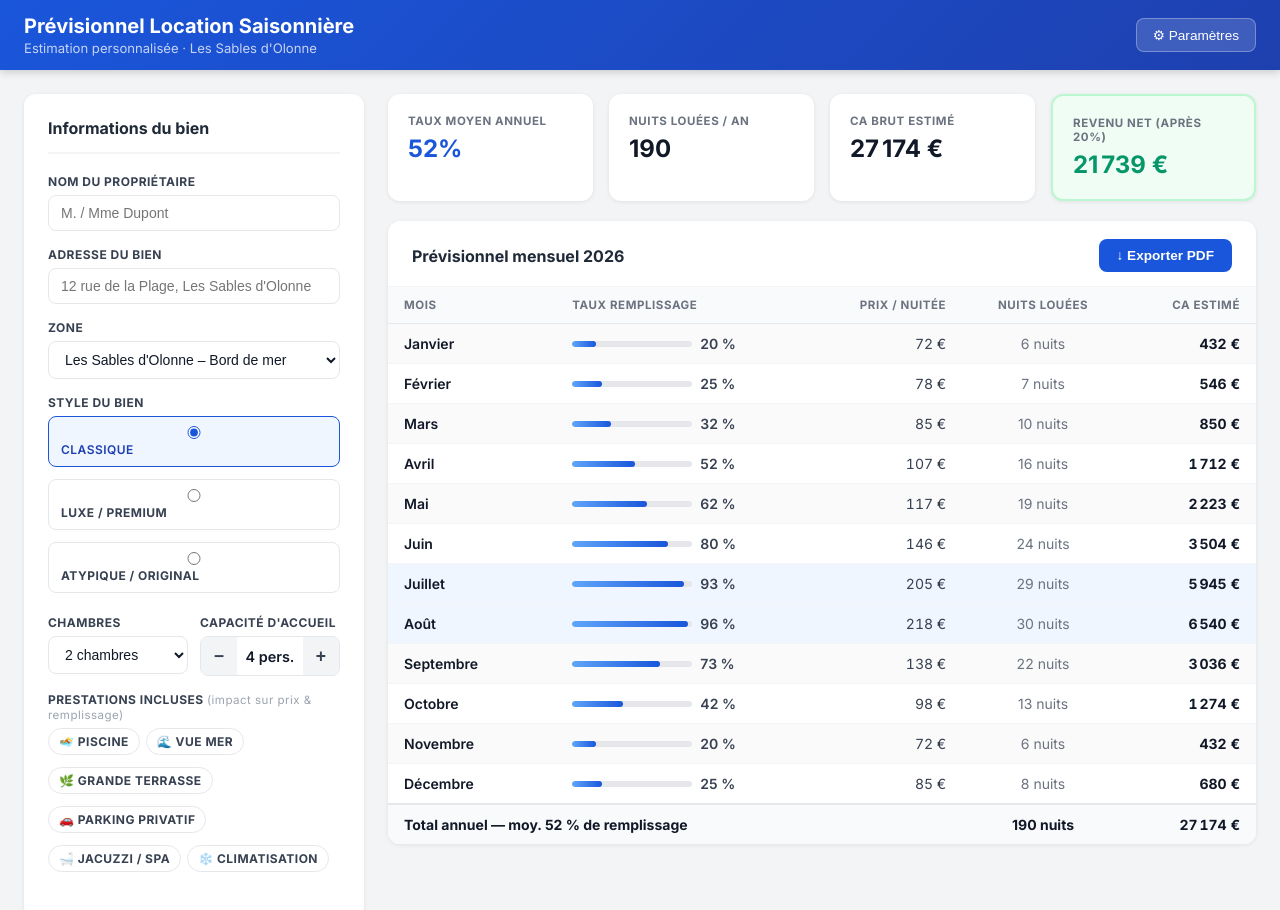
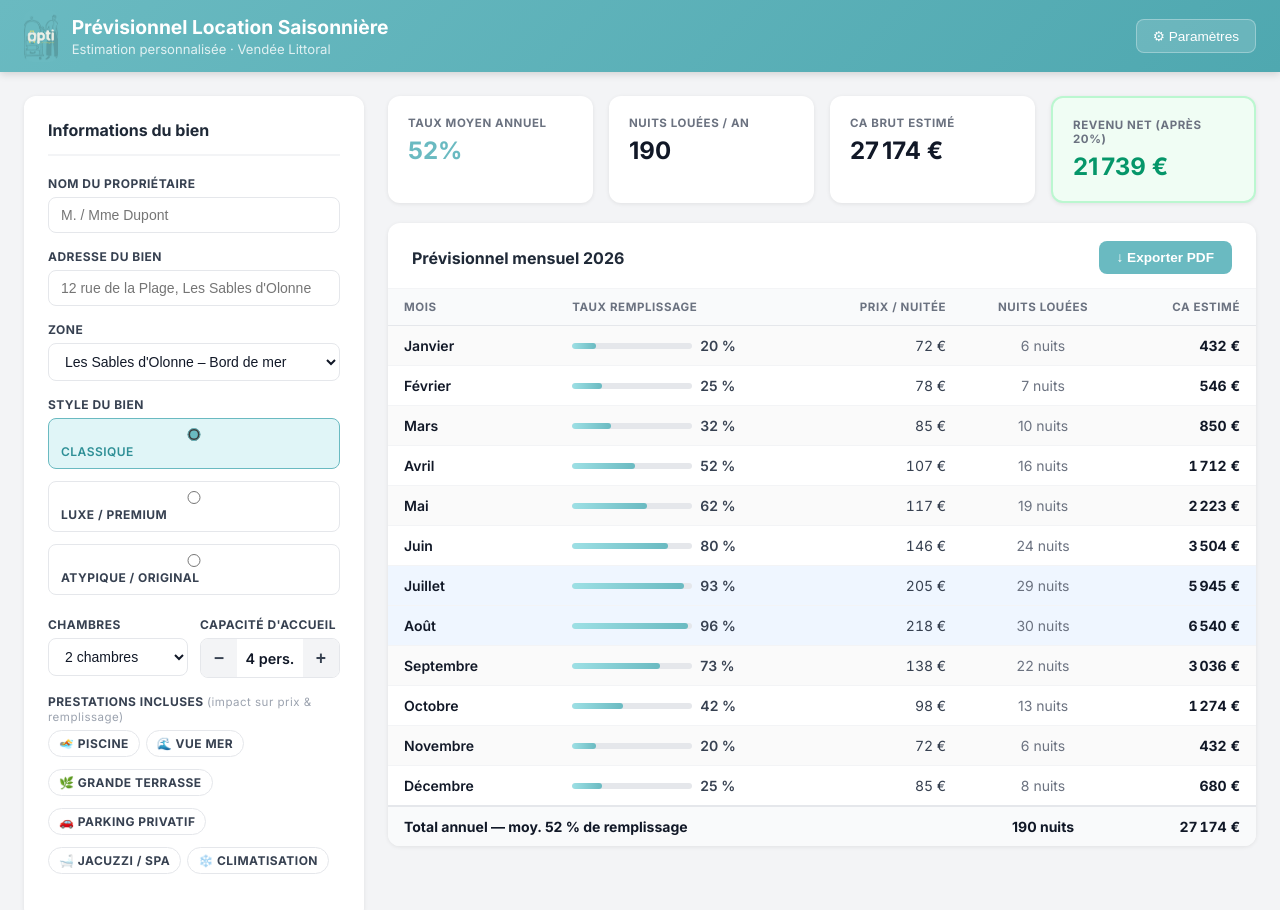
Before and after one commit to opticonciergerie-lgtm/previsionnel-location, a React (Vite) app: page / in a window 1280 px wide. Shown: the top 910 px of the page. Built offline with nearby package versions, Linux system fonts and the light colour scheme.

Commit message:
Couleur teal + logo + fix PDF
Couleur teal + logo + fix PDF

```diff
--- a/src/App.css
+++ b/src/App.css
@@ -13,10 +13,10 @@ body {
 
 /* ── Header ── */
 .app-header {
-  background: linear-gradient(135deg, #1a56db 0%, #1e40af 100%);
+  background: linear-gradient(135deg, #6abac1 0%, #4fa8b0 100%);
   color: #fff;
   padding: 0 24px;
-  box-shadow: 0 2px 8px rgba(0,0,0,0.18);
+  box-shadow: 0 2px 8px rgba(0,0,0,0.15);
   position: sticky;
   top: 0;
   z-index: 10;
@@ -27,10 +27,21 @@ body {
   display: flex;
   align-items: center;
   justify-content: space-between;
-  padding: 14px 0;
+  padding: 10px 0;
 }
-.app-header h1 { font-size: 1.25rem; font-weight: 700; }
-.app-header p  { font-size: 0.82rem; opacity: 0.75; margin-top: 2px; }
+.header-left {
+  display: flex;
+  align-items: center;
+  gap: 14px;
+}
+.header-logo {
+  height: 52px;
+  width: auto;
+  border-radius: 8px;
+  object-fit: contain;
+}
+.app-header h1 { font-size: 1.2rem; font-weight: 700; }
+.app-header p  { font-size: 0.82rem; opacity: 0.80; margin-top: 2px; }
 
 .btn-settings {
   background: rgba(255,255,255,0.15);
@@ -139,8 +150,8 @@ body {
 }
 .form-group input:focus,
 .form-group select:focus {
-  border-color: #1a56db;
-  box-shadow: 0 0 0 3px rgba(26,86,219,0.10);
+  border-color: #6abac1;
+  box-shadow: 0 0 0 3px rgba(106,186,193,0.18);
 }
 
 .form-row { display: flex; gap: 12px; }
@@ -160,9 +171,9 @@ body {
   color: #374151;
   transition: all 0.15s;
 }
-.radio-card:hover { border-color: #93c5fd; background: #eff6ff; }
-.radio-card.active { border-color: #1a56db; background: #eff6ff; color: #1e40af; font-weight: 600; }
-.radio-card input { accent-color: #1a56db; }
+.radio-card:hover { border-color: #6abac1; background: #f0fafb; }
+.radio-card.active { border-color: #6abac1; background: #e0f5f7; color: #2e8f96; font-weight: 600; }
+.radio-card input { accent-color: #6abac1; }
 
 /* Capacity stepper */
 .capacity-input {
@@ -207,8 +218,8 @@ body {
   white-space: nowrap;
   transition: all 0.15s;
 }
-.extra-chip:hover { border-color: #93c5fd; background: #eff6ff; }
-.extra-chip.active { border-color: #1a56db; background: #dbeafe; color: #1e40af; font-weight: 600; }
+.extra-chip:hover { border-color: #6abac1; background: #f0fafb; }
+.extra-chip.active { border-color: #6abac1; background: #e0f5f7; color: #2e8f96; font-weight: 600; }
 .extra-chip input { display: none; }
 
 /* ── Results panel ── */
@@ -238,7 +249,7 @@ body {
 .summary-card.highlight { border: 2px solid #bbf7d0; background: #f0fdf4; }
 .card-label { font-size: 0.72rem; font-weight: 700; color: #6b7280; text-transform: uppercase; letter-spacing: 0.05em; }
 .card-value { font-size: 1.5rem; font-weight: 700; color: #111827; }
-.card-value.primary { color: #1a56db; }
+.card-value.primary { color: #6abac1; }
 .card-value.green   { color: #059669; }
 
 /* ── Forecast table ── */
@@ -258,7 +269,7 @@ body {
 .section-header h2 { font-size: 1rem; font-weight: 700; color: #1f2937; }
 
 .btn-export {
-  background: #1a56db;
+  background: #6abac1;
   color: #fff;
   border: none;
   padding: 9px 18px;
@@ -268,10 +279,10 @@ body {
   font-weight: 600;
   transition: background 0.2s;
 }
-.btn-export:hover { background: #1e40af; }
+.btn-export:hover { background: #4fa8b0; }
 
 .btn-primary {
-  background: #1a56db;
+  background: #6abac1;
   color: #fff;
   border: none;
   padding: 9px 16px;
@@ -282,7 +293,7 @@ body {
   white-space: nowrap;
   transition: background 0.2s;
 }
-.btn-primary:hover:not(:disabled) { background: #1e40af; }
+.btn-primary:hover:not(:disabled) { background: #4fa8b0; }
 .btn-primary:disabled { opacity: 0.6; cursor: not-allowed; }
 
 .table-wrapper { overflow-x: auto; }
@@ -329,7 +340,7 @@ body {
 }
 .occ-fill {
   height: 100%;
-  background: linear-gradient(90deg, #60a5fa, #1a56db);
+  background: linear-gradient(90deg, #9de0e5, #6abac1);
   border-radius: 3px;
   transition: width 0.4s ease;
 }
--- a/src/App.jsx
+++ b/src/App.jsx
@@ -51,9 +51,12 @@ export default function App() {
       {/* ── Header ── */}
       <header className="app-header">
         <div className="header-content">
-          <div>
-            <h1>Prévisionnel Location Saisonnière</h1>
-            <p>Estimation personnalisée · Les Sables d'Olonne</p>
+          <div className="header-left">
+            <img src="/logo.png" alt="Opti Conciergerie" className="header-logo" />
+            <div>
+              <h1>Prévisionnel Location Saisonnière</h1>
+              <p>Estimation personnalisée · Vendée Littoral</p>
+            </div>
           </div>
           <button className="btn-settings" onClick={() => setShowSettings(v => !v)}>
             ⚙ Paramètres
--- a/src/components/ForecastTable.jsx
+++ b/src/components/ForecastTable.jsx
@@ -7,6 +7,18 @@ const EXTRA_LABELS = {
   parking: 'Parking', jacuzzi: 'Jacuzzi / Spa', climatisation: 'Climatisation',
 }
 
+// Formatage des montants sans espace insécable (évite le bug "/" dans jsPDF)
+const fmtEur = n => Math.round(n).toString().replace(/\B(?=(\d{3})+(?!\d))/g, ' ') + ' €'
+
+const TEAL = [106, 186, 193]
+
+const loadImage = src => new Promise((resolve, reject) => {
+  const img = new Image()
+  img.onload = () => resolve(img)
+  img.onerror = reject
+  img.src = src
+})
+
 export default function ForecastTable({ forecast, property }) {
   const totalRevenue = forecast.reduce((s, m) => s + m.revenue, 0)
   const totalNights  = forecast.reduce((s, m) => s + m.nightsBooked, 0)
@@ -14,21 +26,30 @@ export default function ForecastTable({ forecast, property }) {
   const netRevenue   = Math.round(totalRevenue * 0.80)
   const year         = new Date().getFullYear()
 
-  const exportPDF = () => {
+  const exportPDF = async () => {
     const doc       = new jsPDF('p', 'mm', 'a4')
     const pageWidth = 210
     const margin    = 14
 
-    // ── En-tête bleu ──
-    doc.setFillColor(26, 86, 219)
+    // ── Logo ──
+    let logoImg = null
+    try { logoImg = await loadImage('/logo.png') } catch (_) { /* logo absent, on ignore */ }
+
+    // ── En-tête teal ──
+    doc.setFillColor(...TEAL)
     doc.rect(0, 0, pageWidth, 48, 'F')
+
+    if (logoImg) {
+      doc.addImage(logoImg, 'PNG', margin, 6, 36, 36)
+    }
+
     doc.setTextColor(255, 255, 255)
     doc.setFont('helvetica', 'bold')
     doc.setFontSize(15)
     doc.text('PRÉVISIONNEL DE LOCATION SAISONNIÈRE', pageWidth / 2, 18, { align: 'center' })
     doc.setFont('helvetica', 'normal')
     doc.setFontSize(10)
-    if (property.adresse)      doc.text(property.adresse, pageWidth / 2, 29, { align: 'center' })
+    if (property.adresse)      doc.text(property.adresse,                         pageWidth / 2, 29, { align: 'center' })
     if (property.proprietaire) doc.text(`Propriétaire : ${property.proprietaire}`, pageWidth / 2, 38, { align: 'center' })
 
     // ── Fiche bien ──
@@ -54,7 +75,7 @@ export default function ForecastTable({ forecast, property }) {
     // ── Titre tableau ──
     doc.setFont('helvetica', 'bold')
     doc.setFontSize(11)
-    doc.setTextColor(26, 86, 219)
+    doc.setTextColor(...TEAL)
     doc.text(`PRÉVISIONNEL MENSUEL ${year}`, margin, y)
     y += 5
 
@@ -65,13 +86,13 @@ export default function ForecastTable({ forecast, property }) {
       body: forecast.map(m => [
         m.month,
         `${m.occupancyRate} %`,
-        `${m.nightly_price.toLocaleString('fr-FR')} €`,
+        fmtEur(m.nightly_price),
         `${m.nightsBooked} nuits`,
-        `${m.revenue.toLocaleString('fr-FR')} €`,
+        fmtEur(m.revenue),
       ]),
       theme: 'grid',
       styles: { fontSize: 9, cellPadding: 3.5 },
-      headStyles: { fillColor: [26, 86, 219], textColor: 255, fontStyle: 'bold' },
+      headStyles: { fillColor: TEAL, textColor: 255, fontStyle: 'bold' },
       columnStyles: {
         0: { fontStyle: 'bold', cellWidth: 30 },
         1: { halign: 'center', cellWidth: 34 },
@@ -81,24 +102,23 @@ export default function ForecastTable({ forecast, property }) {
       },
       alternateRowStyles: { fillColor: [249, 250, 251] },
       margin: { left: margin, right: margin },
-      // Mise en valeur haute saison (juillet = index 6, août = 7)
       didParseCell: data => {
         if (data.section === 'body' && (data.row.index === 6 || data.row.index === 7)) {
-          data.cell.styles.fillColor = [239, 246, 255]
+          data.cell.styles.fillColor = [224, 247, 248]
         }
       },
     })
 
     // ── Récapitulatif annuel ──
     const finalY = doc.lastAutoTable.finalY + 8
-    doc.setFillColor(240, 253, 244)
+    doc.setFillColor(224, 247, 248)
     doc.roundedRect(margin, finalY, pageWidth - margin * 2, 46, 3, 3, 'F')
-    doc.setDrawColor(167, 243, 208)
+    doc.setDrawColor(...TEAL)
     doc.roundedRect(margin, finalY, pageWidth - margin * 2, 46, 3, 3, 'S')
 
     doc.setFont('helvetica', 'bold')
     doc.setFontSize(11)
-    doc.setTextColor(5, 150, 105)
+    doc.setTextColor(...TEAL)
     doc.text('RÉCAPITULATIF ANNUEL', margin + 4, finalY + 10)
 
     doc.setFontSize(9.5)
@@ -115,10 +135,10 @@ export default function ForecastTable({ forecast, property }) {
       doc.setTextColor(31, 41, 55)
     }
 
-    drawStat("Taux d'occupation moyen : ", `${avgOcc} %`,               col1, finalY + 22)
-    drawStat("Nuits louées / an : ",       `${totalNights} nuits`,       col1, finalY + 33)
-    drawStat("CA brut estimé : ",          `${totalRevenue.toLocaleString('fr-FR')} €`, col2, finalY + 22)
-    drawStat("Revenu net (après 20 %) : ", `${netRevenue.toLocaleString('fr-FR')} €`,   col2, finalY + 33, true, [5, 150, 105])
+    drawStat("Taux d'occupation moyen : ", `${avgOcc} %`,      col1, finalY + 22)
+    drawStat("Nuits louées / an : ",       `${totalNights} nuits`, col1, finalY + 33)
+    drawStat("CA brut estimé : ",          fmtEur(totalRevenue),   col2, finalY + 22)
+    drawStat("Revenu net (après 20 %) : ", fmtEur(netRevenue),     col2, finalY + 33, true, TEAL)
 
     // ── Pied de page ──
     doc.setFont('helvetica', 'italic')
```
Also changed, not shown: public/logo.png (added).
